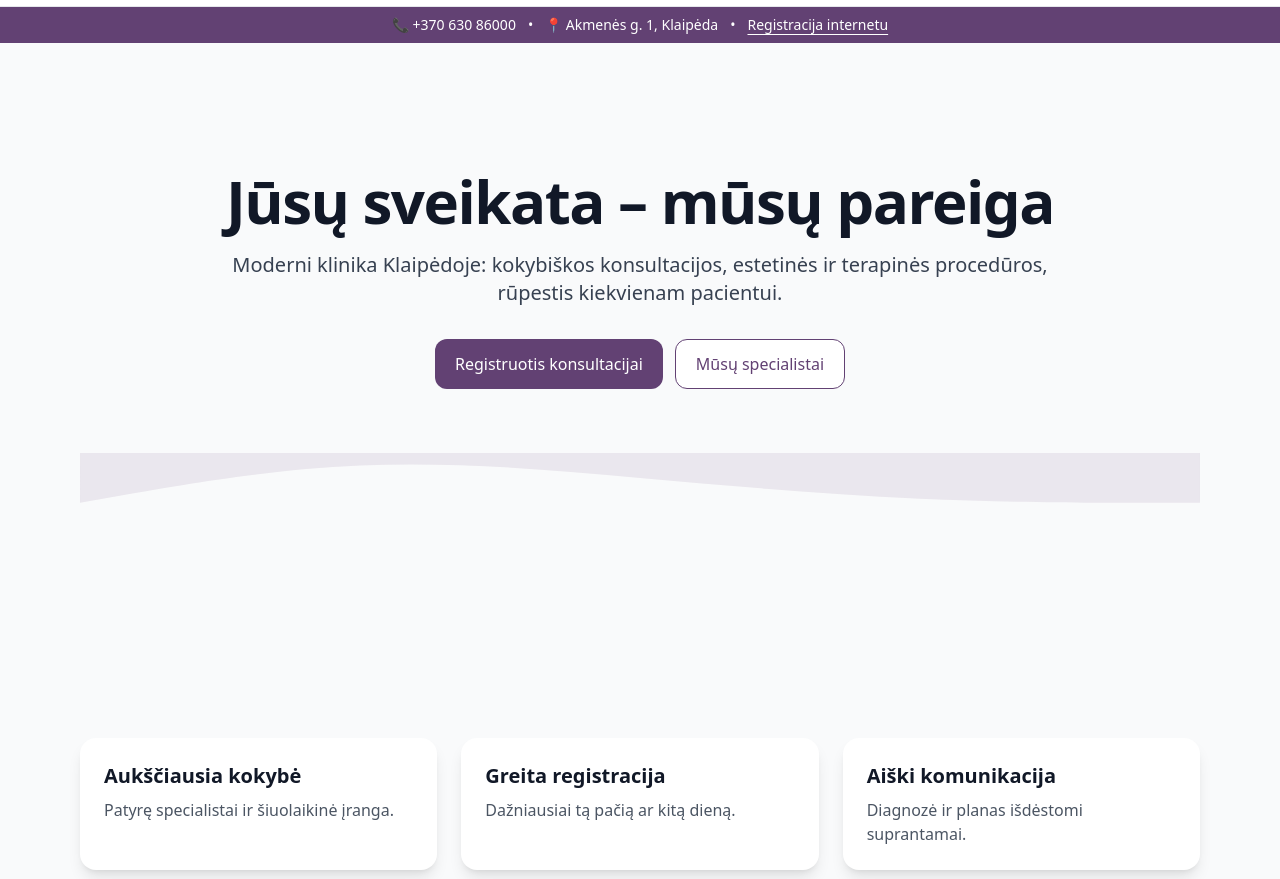
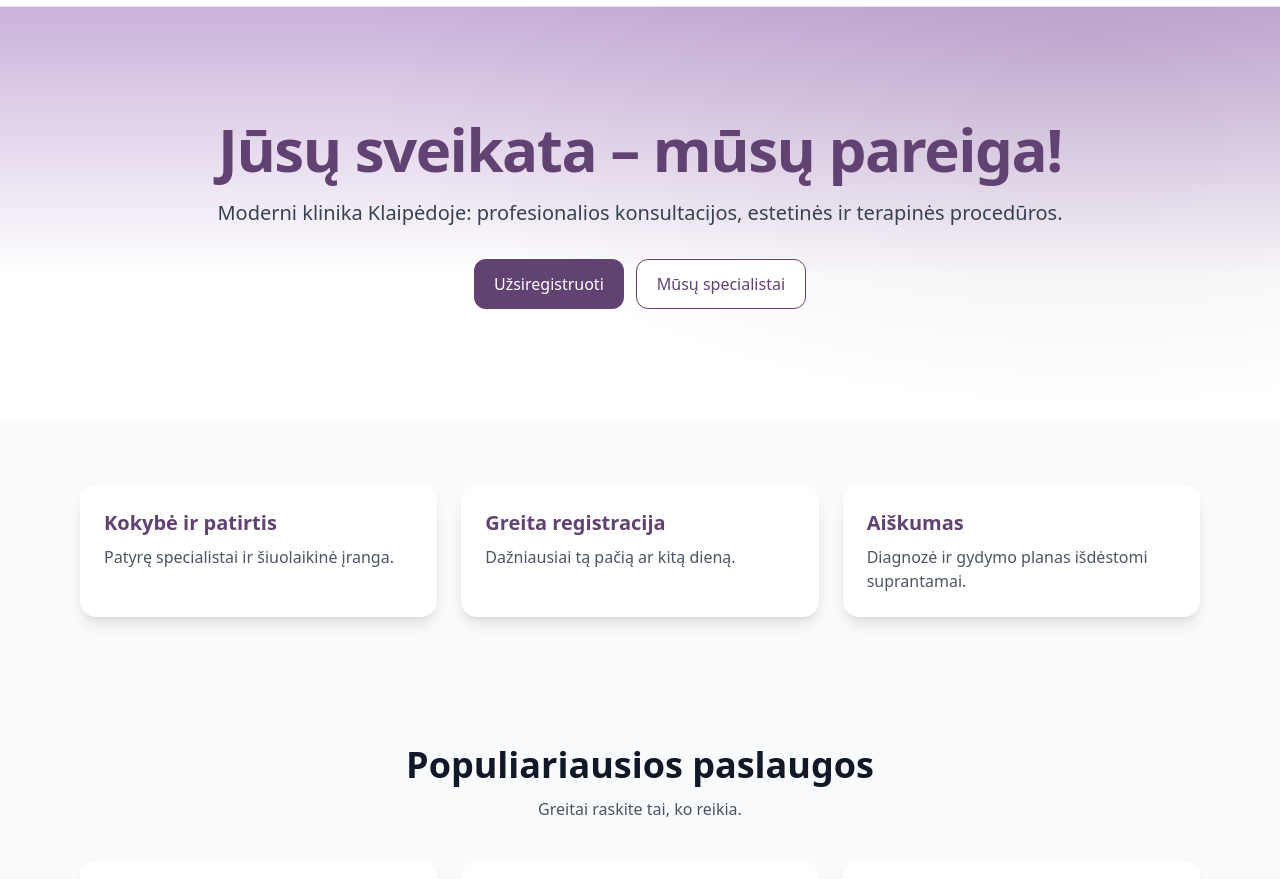
Before and after one commit to vytautasmedia/Gro-io-ir-sveikatos-tarnyba, a Next.js app: page / in a window 1280 px wide. Shown: the part 94-973 px from the top of the page. Built offline with nearby package versions, Linux system fonts and the light colour scheme.

Commit message:
Update page.tsx

```diff
--- a/app/page.tsx
+++ b/app/page.tsx
@@ -17,7 +17,7 @@ function Section({
           {subtitle && <p className="text-gray-600 mt-3">{subtitle}</p>}
         </div>
       )}
-      <div className={`${title ? "mt-10" : ""}`}>{children}</div>
+      <div className={title ? "mt-10" : ""}>{children}</div>
     </section>
   );
 }
@@ -25,139 +25,68 @@ function Section({
 export default function Home() {
   return (
     <>
-      {/* TOP BAR (CTA) */}
-      <div className="bg-brand text-white">
-        <div className="container-max py-2 flex flex-col md:flex-row items-center justify-center gap-3 text-sm">
-          <span>📞 +370 630 86000</span>
-          <span className="hidden md:inline">•</span>
-          <span>📍 Akmenės g. 1, Klaipėda</span>
-          <span className="hidden md:inline">•</span>
-          <Link href="/kontaktai" className="underline underline-offset-4">
-            Registracija internetu
-          </Link>
-        </div>
-      </div>
-
-      {/* HERO – CENTRUOTAS, „galingas“ */}
-      <section className="relative overflow-hidden">
-        <div className="absolute inset-0 bg-gradient-to-b from-brand/light to-white" />
-        <div className="container-max relative py-24 md:py-32">
+      {/* HERO – centruiotas, „galingas“ */}
+      <section className="relative hero-gradient">
+        <div className="container-max py-20 md:py-28">
           <div className="max-w-4xl mx-auto text-center">
-            <h1 className="text-4xl md:text-6xl font-bold tracking-tight">
-              Jūsų sveikata – mūsų pareiga
+            <h1 className="text-4xl md:text-6xl font-bold tracking-tight text-brand-900">
+              Jūsų sveikata – mūsų pareiga!
             </h1>
             <p className="text-lg md:text-xl text-gray-700 mt-5">
-              Moderni klinika Klaipėdoje: kokybiškos konsultacijos, estetinės
-              ir terapinės procedūros, rūpestis kiekvienam pacientui.
+              Moderni klinika Klaipėdoje: profesionalios konsultacijos, estetinės ir terapinės procedūros.
             </p>
             <div className="mt-8 flex flex-col sm:flex-row gap-3 justify-center">
-              <Link href="/kontaktai" className="btn-primary">
-                Registruotis konsultacijai
-              </Link>
-              <Link href="/specialistai" className="btn-outline">
-                Mūsų specialistai
-              </Link>
+              <Link href="/kontaktai" className="btn-primary">Užsiregistruoti</Link>
+              <Link href="/specialistai" className="btn-outline">Mūsų specialistai</Link>
             </div>
-          </div>
-
-          {/* „Bangos“ apačioje – subtilus dinamizmas */}
-          <div className="pointer-events-none mt-16">
-            <svg viewBox="0 0 1440 120" className="w-full text-brand/10">
-              <path
-                fill="currentColor"
-                d="M0,64L60,53.3C120,43,240,21,360,16C480,11,600,21,720,32C840,43,960,53,1080,58.7C1200,64,1320,64,1380,64L1440,64L1440,0L1380,0C1320,0,1200,0,1080,0C960,0,840,0,720,0C600,0,480,0,360,0C240,0,120,0,60,0L0,0Z"
-              />
-            </svg>
           </div>
         </div>
       </section>
 
-      {/* „Pažadai“ / privalumai */}
+      {/* Privalumai */}
       <Section>
         <div className="grid gap-6 md:grid-cols-3">
           {[
-            {
-              t: "Aukščiausia kokybė",
-              d: "Patyrę specialistai ir šiuolaikinė įranga.",
-            },
-            {
-              t: "Greita registracija",
-              d: "Dažniausiai tą pačią ar kitą dieną.",
-            },
-            {
-              t: "Aiški komunikacija",
-              d: "Diagnozė ir planas išdėstomi suprantamai.",
-            },
+            { t: "Kokybė ir patirtis", d: "Patyrę specialistai ir šiuolaikinė įranga." },
+            { t: "Greita registracija", d: "Dažniausiai tą pačią ar kitą dieną." },
+            { t: "Aiškumas", d: "Diagnozė ir gydymo planas išdėstomi suprantamai." },
           ].map((x, i) => (
             <div key={i} className="card p-6">
-              <div className="text-xl font-semibold">{x.t}</div>
+              <div className="text-xl font-semibold text-brand-900">{x.t}</div>
               <p className="text-gray-600 mt-2">{x.d}</p>
             </div>
           ))}
         </div>
       </Section>
 
-      {/* Populiariausios paslaugos – kortelės */}
-      <Section
-        title="Populiariausios paslaugos"
-        subtitle="Atraskite Jums aktualias procedūras ir konsultacijas."
-      >
+      {/* Paslaugos – kortelės */}
+      <Section title="Populiariausios paslaugos" subtitle="Greitai raskite tai, ko reikia.">
         <div className="grid gap-6 sm:grid-cols-2 lg:grid-cols-3">
           {[
-            {
-              title: "Kosmetologija",
-              desc: "Veido valymas, rūgštiniai pilingai, drėkinimas.",
-              href: "/paslaugos/kosmetologija",
-            },
-            {
-              title: "Auskarų vėrimas",
-              desc: "Saugiai, steriliai ir su šypsena. Tinka ir vaikams.",
-              href: "/paslaugos/auskaru-verimas",
-            },
-            {
-              title: "Masažai",
-              desc: "Klasikinis, atpalaiduojantis, gydomasis.",
-              href: "/paslaugos/masazai",
-            },
-            {
-              title: "Konsultacijos",
-              desc: "Odos būklės įvertinimas ir plano sudarymas.",
-              href: "/paslaugos/konsultacijos",
-            },
-            {
-              title: "Odos atjauninimas",
-              desc: "Skaistumas, stangrumas ir tekstūros gerinimas.",
-              href: "/paslaugos/jauninimas",
-            },
-            {
-              title: "Dovanų kuponai",
-              desc: "Pasirenkamos vertės kuponai artimiesiems.",
-              href: "/paslaugos/kuponai",
-            },
+            { title: "Kosmetologija", desc: "Valymas, rūgštiniai pilingai, drėkinimas.", href: "/paslaugos/kosmetologija" },
+            { title: "Auskarų vėrimas", desc: "Saugiai, steriliai ir su šypsena.", href: "/paslaugos/auskaru-verimas" },
+            { title: "Masažai", desc: "Klasikinis, atpalaiduojantis, gydomasis.", href: "/paslaugos/masazai" },
+            { title: "Konsultacijos", desc: "Odos analizė ir priežiūros planas.", href: "/paslaugos/konsultacijos" },
+            { title: "Odos atjauninimas", desc: "Skaistumas, stangrumas, tekstūra.", href: "/paslaugos/jauninimas" },
+            { title: "Dovanų kuponai", desc: "Pradžiuginkite artimuosius.", href: "/paslaugos/kuponai" },
           ].map((s, i) => (
             <Link key={i} href={s.href} className="card p-6 hover:shadow-xl transition">
               <div className="font-semibold text-lg">{s.title}</div>
               <p className="text-sm text-gray-600 mt-2">{s.desc}</p>
-              <div className="mt-4 text-brand">Sužinoti daugiau →</div>
+              <div className="mt-4 text-brand-900">Sužinoti daugiau →</div>
             </Link>
           ))}
         </div>
       </Section>
 
-      {/* Greita registracija – didelis CTA blokas */}
-      <section className="bg-brand text-white">
+      {/* Didelis CTA blokas */}
+      <section className="bg-brand-900 text-white">
         <div className="container-max py-16 text-center">
           <h3 className="text-2xl md:text-3xl font-semibold">Pasiruošę vizitui?</h3>
-          <p className="mt-2 text-white/90">
-            Palikite kontaktus – padėsime išsirinkti tinkamiausią paslaugą.
-          </p>
+          <p className="mt-2 text-white/90">Palikite kontaktus – padėsime išsirinkti tinkamiausią paslaugą.</p>
           <div className="mt-6 flex flex-col sm:flex-row gap-3 justify-center">
-            <Link href="/kontaktai" className="btn-primary bg-white !text-brand">
-              Registracija
-            </Link>
-            <Link href="/kainos" className="btn-outline border-white text-white">
-              Kainoraštis
-            </Link>
+            <Link href="/kontaktai" className="btn-primary bg-white !text-brand-900">Registracija</Link>
+            <Link href="/kainos" className="btn-outline border-white text-white hover:bg-white/10">Kainoraštis</Link>
           </div>
         </div>
       </section>
```
